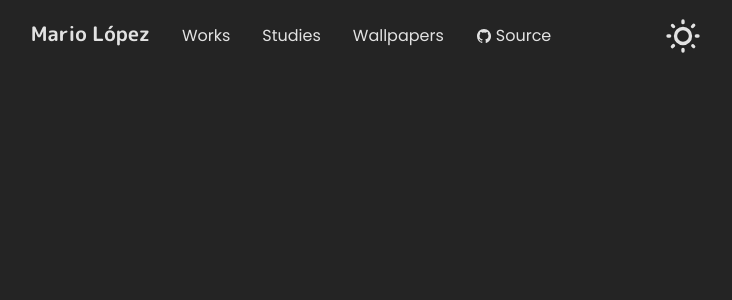
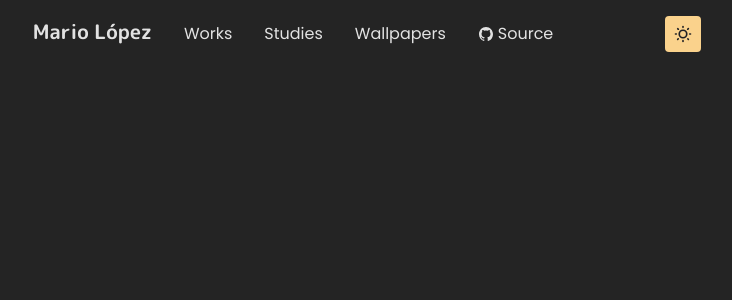
Before and after one commit to mariorous/portfolio-with-vue-tailwind, a Vue app: page / in a window 1280 px wide. Shown: the top 300 px of the page, without its empty margins (273-1005 px from the left). Built offline with nearby package versions, Linux system fonts and the light colour scheme.

Commit message:
Changes in DarkModeIcon component
Modified component styles

```diff
--- a/src/components/icons/DarkModeIcon.vue
+++ b/src/components/icons/DarkModeIcon.vue
@@ -9,7 +9,7 @@
 
     <!-- sun icon -->
     <svg
-      class="swap-off h-10 w-10 fill-current"
+      class="swap-off h-9 w-9 bg-[#fad28c] p-2 rounded fill-[#202024]"
       xmlns="http://www.w3.org/2000/svg"
       viewBox="0 0 24 24"
     >
@@ -20,7 +20,7 @@
 
     <!-- moon icon -->
     <svg
-      class="swap-on h-10 w-10 fill-current"
+      class="swap-on h-9 w-9 bg-[#815ad6] p-2 rounded fill-[#fff]"
       xmlns="http://www.w3.org/2000/svg"
       viewBox="0 0 24 24"
     >
--- a/tailwind.config.js
+++ b/tailwind.config.js
@@ -1,5 +1,6 @@
 /** @type {import('tailwindcss').Config} */
 export default {
+  darkMode: 'class',
   content: [
     "./index.html",
     "./src/**/*.{vue,js,ts,jsx,tsx}",
```
